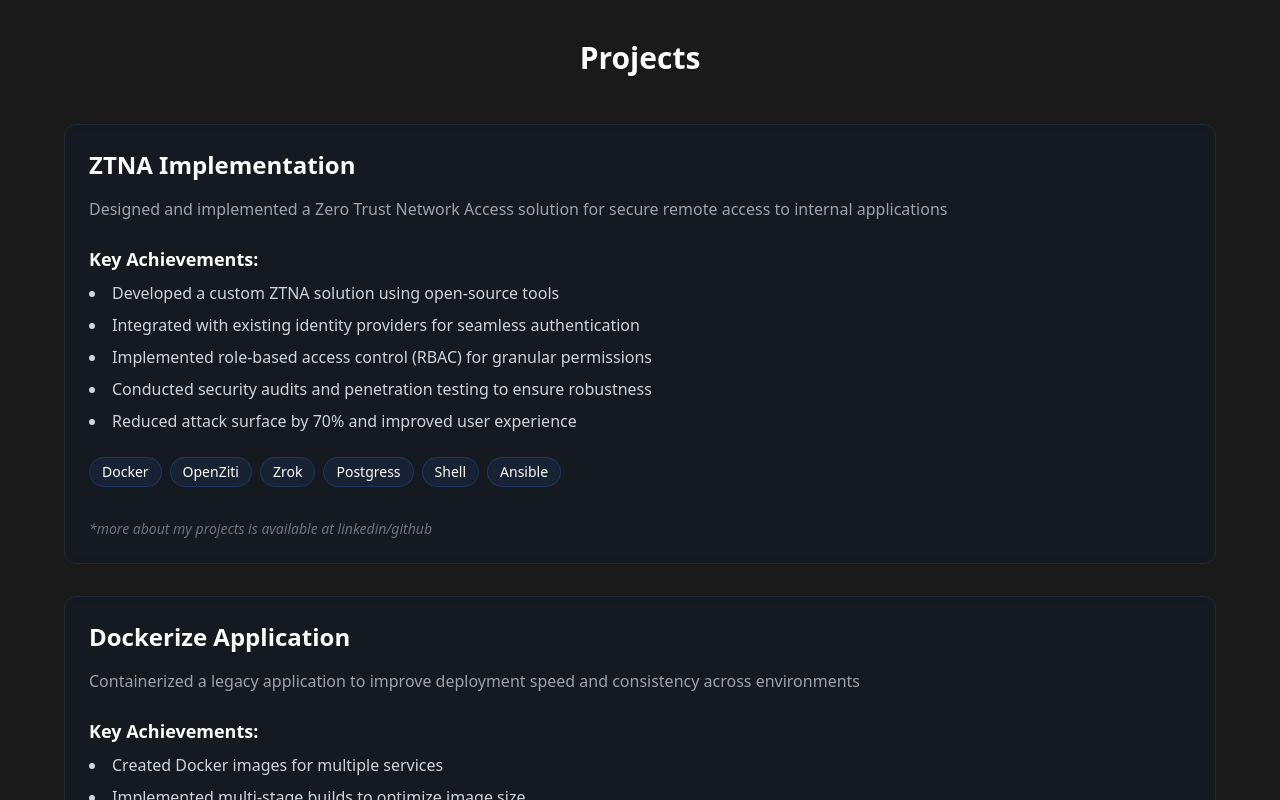
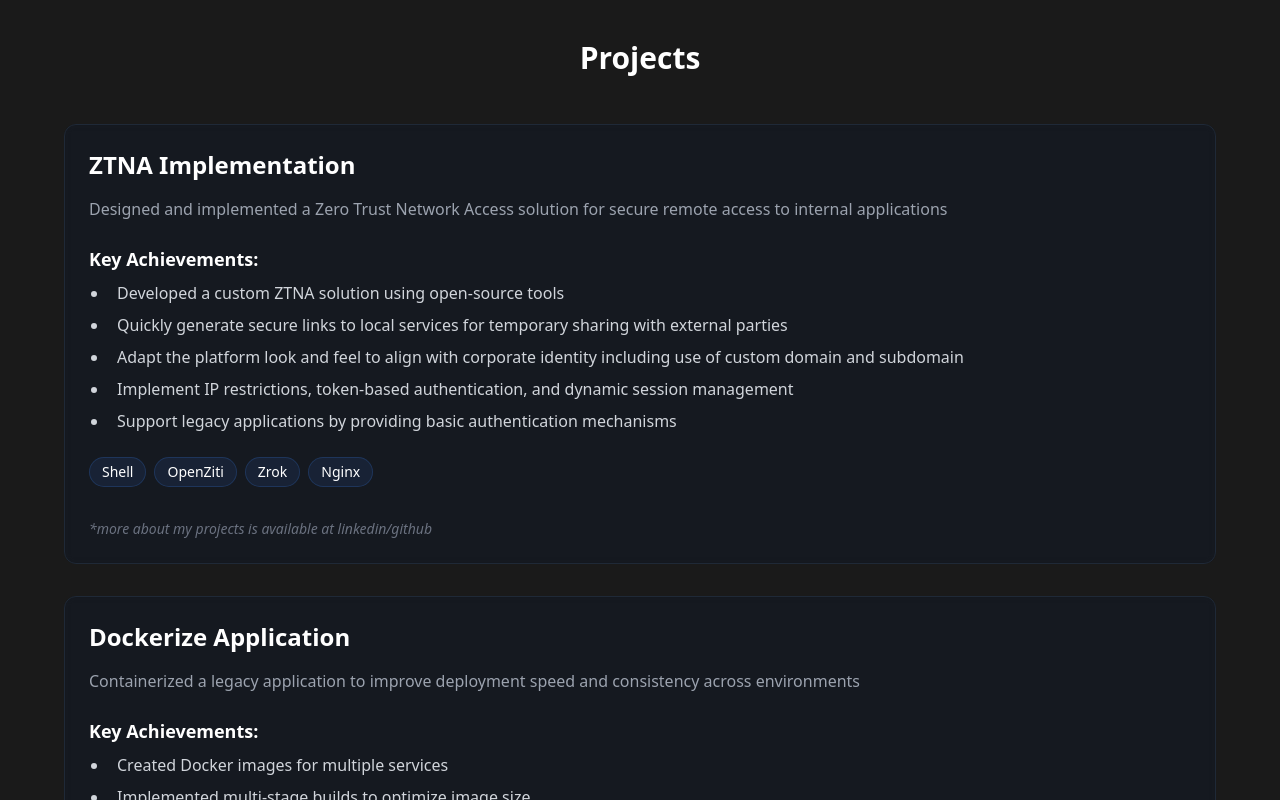
Before and after one commit to bukanspot/bukanspot.github.io, a Next.js app: page / in a window 1280 px wide. Shown: the part 840-1640 px from the top of the page. Built offline with nearby package versions, Linux system fonts and the light colour scheme.

Commit message:
feat: enhance HeroSection and SystemArchitecture components with new skills and projects; add TechnicalMetrics for network security and embedded device details

```diff
--- a/app/components/HeroSection.tsx
+++ b/app/components/HeroSection.tsx
@@ -28,13 +28,12 @@ export default function HeroSection() {
 						<p className="text-gray-400 mb-8">I am interested in Server Management, Computer Networks, and Embedded Systems. My dream is focus on continuous learning and a dedication to excellence to combine these skills into an innovative products.</p>
 						<p className="text-green-500">$ skills</p>
 						<div className="flex flex-wrap gap-2 mt-2">
-							<span className="px-3 py-1 bg-green-500/10 rounded-md border border-green-500/20">Shell</span>
-							<span className="px-3 py-1 bg-green-500/10 rounded-md border border-green-500/20">Python</span>
-							<span className="px-3 py-1 bg-green-500/10 rounded-md border border-green-500/20">Arduino</span>
 							<span className="px-3 py-1 bg-green-500/10 rounded-md border border-green-500/20">Mikrotik</span>
 							<span className="px-3 py-1 bg-green-500/10 rounded-md border border-green-500/20">Docker</span>
 							<span className="px-3 py-1 bg-green-500/10 rounded-md border border-green-500/20">Ansible</span>
 							<span className="px-3 py-1 bg-green-500/10 rounded-md border border-green-500/20">ZTNA</span>
+							<span className="px-3 py-1 bg-green-500/10 rounded-md border border-green-500/20">Shell/Python Scripting</span>
+							<span className="px-3 py-1 bg-green-500/10 rounded-md border border-green-500/20">C++ for Arduino/ESP32</span>
 						</div>
 					</div>
 				</motion.div>
--- a/app/components/SystemArchitecture.tsx
+++ b/app/components/SystemArchitecture.tsx
@@ -17,12 +17,12 @@ export default function SystemArchitecture() {
 							description: 'Designed and implemented a Zero Trust Network Access solution for secure remote access to internal applications',
 							details: [
 								'Developed a custom ZTNA solution using open-source tools',
-								'Integrated with existing identity providers for seamless authentication',
-								'Implemented role-based access control (RBAC) for granular permissions',
-								'Conducted security audits and penetration testing to ensure robustness',
-								'Reduced attack surface by 70% and improved user experience',
+								'Quickly generate secure links to local services for temporary sharing with external parties',
+								'Adapt the platform look and feel to align with corporate identity including use of custom domain and subdomain',
+								'Implement IP restrictions, token-based authentication, and dynamic session management',
+								'Support legacy applications by providing basic authentication mechanisms',
 							],
-							tech: ['Docker', 'OpenZiti', 'Zrok', 'Postgress', 'Shell', 'Ansible'],
+							tech: ['Shell', 'OpenZiti', 'Zrok', 'Nginx'],
 						},
 						{
 							title: 'Dockerize Application',
@@ -34,7 +34,31 @@ export default function SystemArchitecture() {
 								'Automated deployment using CI/CD pipelines',
 								'Reduced deployment time from hours to minutes',
 							],
-							tech: ['Docker', 'Docker Compose', 'Gitlab'],
+							tech: ['Docker', 'Docker Compose', 'Gitlab CI'],
+						},
+						{
+							title: 'Home Automation',
+							description: 'Developed a home automation system using ESP32 and Firebase for real-time control and monitoring',
+							details: [
+								'Integrated with various sensors for automation',
+								'Designed and implemented a custom PCB for ESP32',
+								'Developed firmware using C++ for real-time control',
+								'Use Firebase for data storage and real-time updates',
+								'Created a mobile app for remote control and monitoring',
+							],
+							tech: ['C++', 'ESP32', 'Firebase', 'Android Studio'],
+						},
+						{
+							title: 'Building Servers',
+							description: 'Designed and implemented an on-premise server infrastructure to improve data security and cost efficiency',
+							details: [
+								'Designed network topology and IP addressing scheme',
+								'Installed and configured Mikrotik router for network management',
+								'Set up virtualization using Proxmox for multiple Virtual Machines',
+								'Configured Firewalls and OpenVPN for secure remote access to the network',
+								'Use Ansible for automated server management and configuration',
+							],
+							tech: ['Mikrotik', 'Proxmox', 'OpenVPN', 'Ansible'],
 						},
 					].map((project, index) => (
 						<motion.div
@@ -49,9 +73,11 @@ export default function SystemArchitecture() {
 							<p className="text-gray-400 mb-6">{project.description}</p>
 							<div className="mb-6">
 								<h4 className="text-lg font-semibold mb-2">Key Achievements:</h4>
-								<ul className="list-disc list-inside space-y-2 text-gray-300">
+								<ul className="list-disc pl-5 space-y-2 text-gray-300">
 									{project.details.map((detail, i) => (
-										<li key={i}>{detail}</li>
+										<li key={i} className="pl-2 text-gray-300">
+											<span>{detail}</span>
+										</li>
 									))}
 								</ul>
 							</div>
--- a/app/components/TechnicalMetrics.tsx
+++ b/app/components/TechnicalMetrics.tsx
@@ -41,6 +41,32 @@ export default function TechnicalMetrics() {
 									<li>• Integrated with monitoring tools</li>
 								</ul>
 							</motion.div>
+							<motion.div
+								initial={{ opacity: 0, scale: 0.95 }}
+								whileInView={{ opacity: 1, scale: 1 }}
+								viewport={{ once: true }}
+								className="bg-gray-800/50 rounded-lg p-6 border border-gray-700"
+							>
+								<h4 className="text-lg font-semibold text-gray-300">Network Security</h4>
+								<ul className="mt-2 space-y-2 text-gray-400">
+									<li>• Integrated with WAF & IDS tools</li>
+									<li>• Implemented ZTNA for secure access</li>
+									<li>• Reduced attack surface by 70%</li>
+								</ul>
+							</motion.div>
+							<motion.div
+								initial={{ opacity: 0, scale: 0.95 }}
+								whileInView={{ opacity: 1, scale: 1 }}
+								viewport={{ once: true }}
+								className="bg-gray-800/50 rounded-lg p-6 border border-gray-700"
+							>
+								<h4 className="text-lg font-semibold text-gray-300">Embedded Device</h4>
+								<ul className="mt-2 space-y-2 text-gray-400">
+									<li>• Enhanced user convenience</li>
+									<li>• Real-time monitoring and control</li>
+									<li>• Improved energy efficiency by 30%</li>
+								</ul>
+							</motion.div>
 						</div>
 					</div>
 				</div>
```
